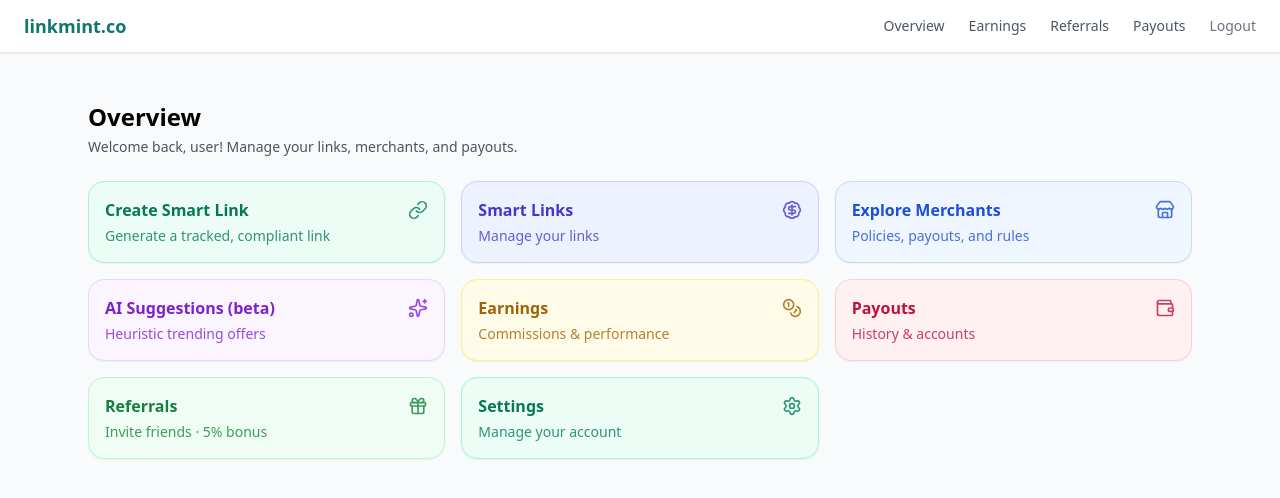
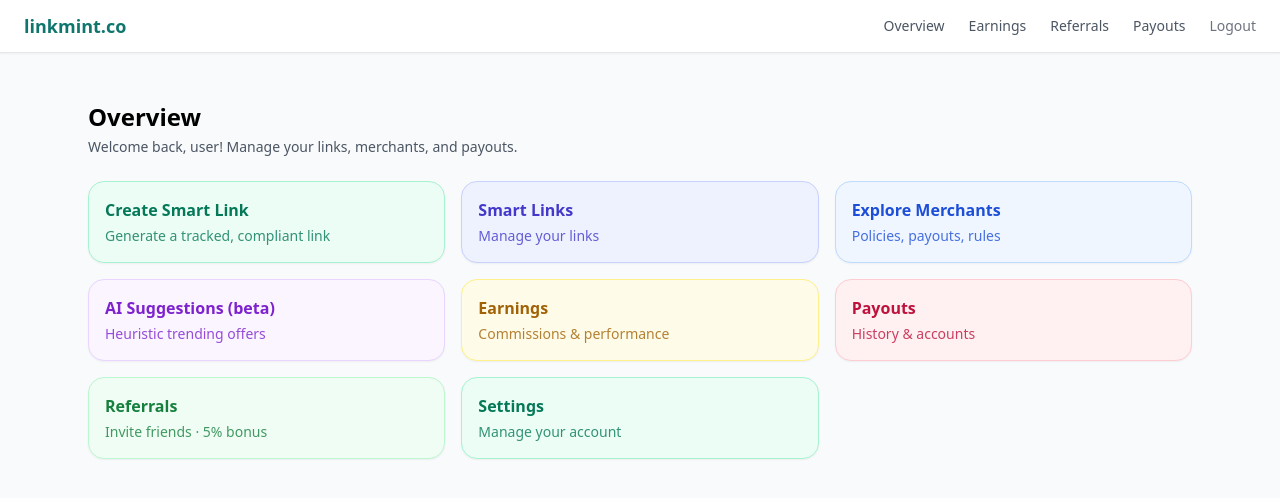
Before and after one commit to begintolern/Linkmint, a Next.js app: page /dashboard in a window 1280 px wide. Shown: the top 498 px of the page. Built offline with nearby package versions, Linux system fonts and the light colour scheme; no server answers; sample sign-in values are in the browser's storage.

Commit message:
hotfix(dashboard): remove client deps and icons; server-only stable tiles

```diff
--- a/app/dashboard/page.tsx
+++ b/app/dashboard/page.tsx
@@ -6,19 +6,8 @@ import { getServerSession } from "next-auth/next";
 import type { Session } from "next-auth";
 import { redirect } from "next/navigation";
 import { authOptions } from "@/lib/auth/options";
-
-import ColoredTile from "@/app/components/ColoredTile";
 import DashboardPageHeader from "@/components/DashboardPageHeader";
-import {
-  Link as LinkIcon,
-  Store,
-  Sparkles,
-  Wallet,
-  Coins,
-  Settings,
-  Gift,
-  BadgeDollarSign,
-} from "lucide-react";
+import Link from "next/link";
 
 type AppUser = {
   id?: string;
@@ -36,6 +25,31 @@ export default async function DashboardPage() {
   const user = (session?.user ?? {}) as AppUser;
   const name = user?.email ? user.email.split("@")[0] : user?.name ?? "there";
 
+  // Pure server-rendered tiles (no client components, no icons/motion)
+  const tiles = [
+    { href: "/dashboard/create-link", title: "Create Smart Link", subtitle: "Generate a tracked, compliant link", tone: "emerald" },
+    { href: "/dashboard/links",       title: "Smart Links",       subtitle: "Manage your links",                 tone: "indigo"  },
+    { href: "/dashboard/merchants",   title: "Explore Merchants", subtitle: "Policies, payouts, rules",          tone: "blue"    },
+    { href: "/dashboard/merchants/ai",title: "AI Suggestions (beta)", subtitle: "Heuristic trending offers",     tone: "purple"  },
+    { href: "/dashboard/earnings",    title: "Earnings",          subtitle: "Commissions & performance",         tone: "yellow"  },
+    { href: "/dashboard/payouts",     title: "Payouts",           subtitle: "History & accounts",                tone: "rose"    },
+    { href: "/dashboard/referrals",   title: "Referrals",         subtitle: "Invite friends · 5% bonus",         tone: "green"   },
+    { href: "/dashboard/settings",    title: "Settings",          subtitle: "Manage your account",               tone: "emerald" },
+  ] as const;
+
+  const toneClass = (tone: string) => {
+    switch (tone) {
+      case "emerald": return "bg-emerald-50 hover:bg-emerald-100 border-emerald-200 text-emerald-700";
+      case "blue":    return "bg-blue-50 hover:bg-blue-100 border-blue-200 text-blue-700";
+      case "purple":  return "bg-purple-50 hover:bg-purple-100 border-purple-200 text-purple-700";
+      case "yellow":  return "bg-yellow-50 hover:bg-yellow-100 border-yellow-200 text-yellow-700";
+      case "rose":    return "bg-rose-50 hover:bg-rose-100 border-rose-200 text-rose-700";
+      case "indigo":  return "bg-indigo-50 hover:bg-indigo-100 border-indigo-200 text-indigo-700";
+      case "green":   return "bg-green-50 hover:bg-green-100 border-green-200 text-green-700";
+      default:        return "bg-gray-50 hover:bg-gray-100 border-gray-200 text-gray-800";
+    }
+  };
+
   return (
     <main className="mx-auto max-w-6xl space-y-6 p-6">
       <DashboardPageHeader
@@ -44,62 +58,16 @@ export default async function DashboardPage() {
       />
 
       <div className="grid grid-cols-1 sm:grid-cols-2 lg:grid-cols-3 gap-4">
-        <ColoredTile
-          href="/dashboard/create-link"
-          title="Create Smart Link"
-          subtitle="Generate a tracked, compliant link"
-          icon={LinkIcon}
-          tone="emerald"
-        />
-        <ColoredTile
-          href="/dashboard/links"
-          title="Smart Links"
-          subtitle="Manage your links"
-          icon={BadgeDollarSign}
-          tone="indigo"
-        />
-        <ColoredTile
-          href="/dashboard/merchants"
-          title="Explore Merchants"
-          subtitle="Policies, payouts, and rules"
-          icon={Store}
-          tone="blue"
-        />
-        <ColoredTile
-          href="/dashboard/merchants/ai"
-          title="AI Suggestions (beta)"
-          subtitle="Heuristic trending offers"
-          icon={Sparkles}
-          tone="purple"
-        />
-        <ColoredTile
-          href="/dashboard/earnings"
-          title="Earnings"
-          subtitle="Commissions & performance"
-          icon={Coins}
-          tone="yellow"
-        />
-        <ColoredTile
-          href="/dashboard/payouts"
-          title="Payouts"
-          subtitle="History & accounts"
-          icon={Wallet}
-          tone="rose"
-        />
-        <ColoredTile
-          href="/dashboard/referrals"
-          title="Referrals"
-          subtitle="Invite friends · 5% bonus"
-          icon={Gift}
-          tone="green"
-        />
-        <ColoredTile
-          href="/dashboard/settings"
-          title="Settings"
-          subtitle="Manage your account"
-          icon={Settings}
-          tone="emerald"
-        />
+        {tiles.map(t => (
+          <Link
+            key={t.href}
+            href={t.href}
+            className={`flex flex-col justify-between rounded-2xl border p-4 shadow-sm transition focus:outline-none focus:ring-2 focus:ring-black/10 ${toneClass(t.tone)}`}
+          >
+            <h3 className="text-base font-semibold">{t.title}</h3>
+            <p className="mt-1 text-sm opacity-80">{t.subtitle}</p>
+          </Link>
+        ))}
       </div>
     </main>
   );
```
